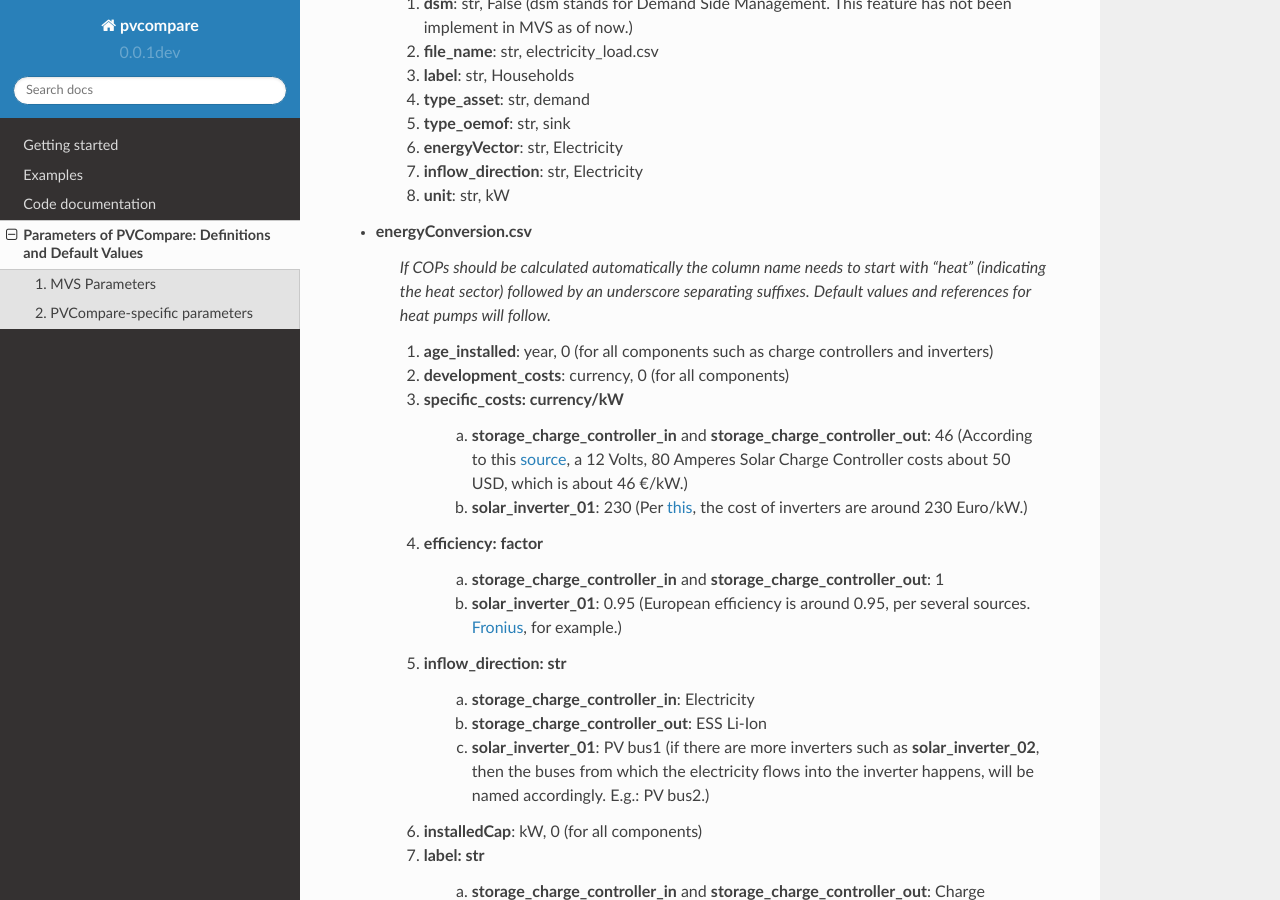
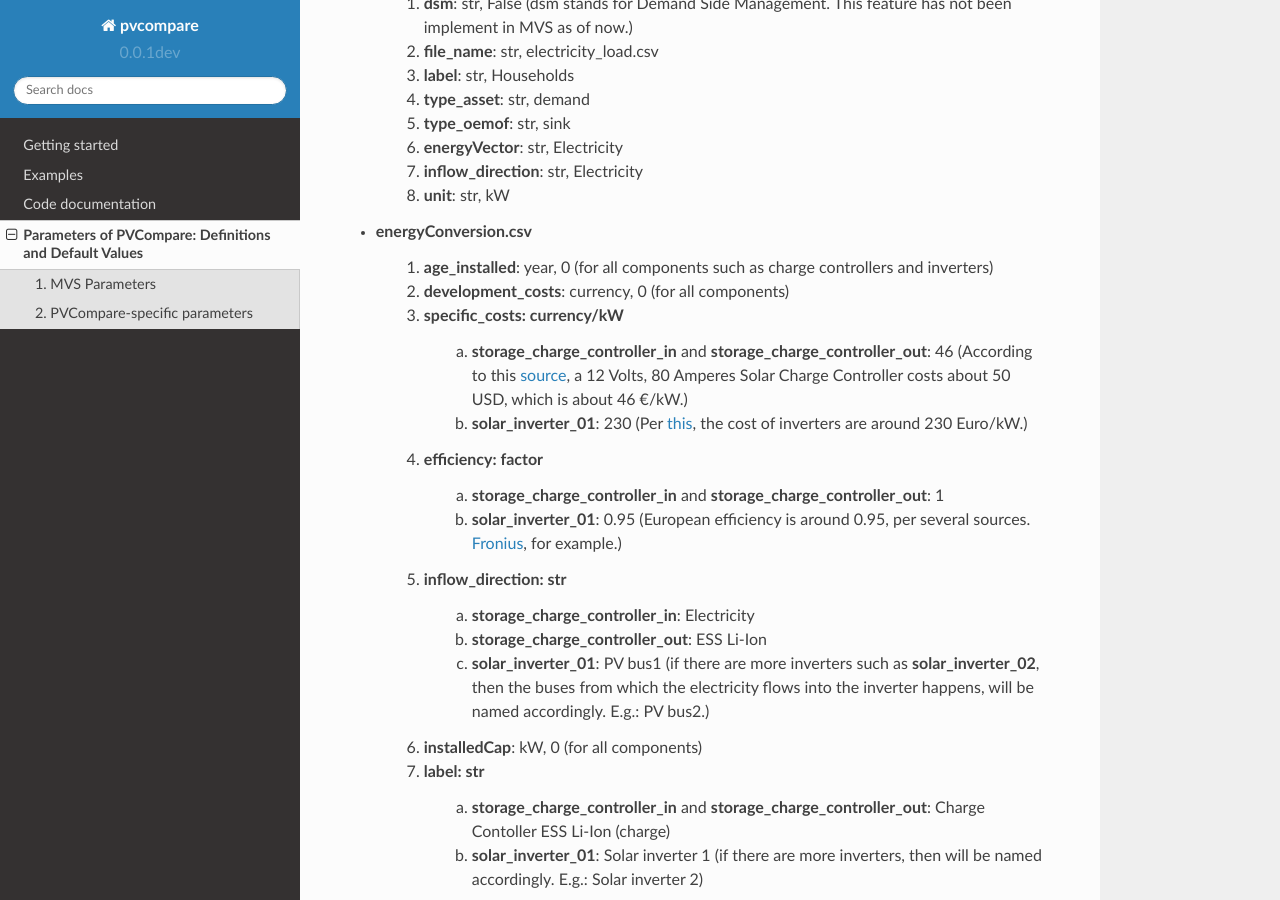
Before and after one commit to greco-project/pvcompare, a Sphinx documentation site: the page built from docs/parameters.rst, in a window 1280 px wide and 900 px high, scrolled down 1606 px. Built offline with Sphinx 7.4.7 and the Read the Docs theme 2.0.0, drawn with Linux system fonts in a browser that asks for light colours; formulas are drawn with MathJax 3.

Commit message:
Delete outdate info about heat pumps in csv parameters docs

```diff
--- a/docs/parameters.rst
+++ b/docs/parameters.rst
@@ -72,9 +72,6 @@ Some parameters can be calculated automatically by pvcompare and do not need to
     8. **unit**: str, kW
 
 * energyConversion.csv
-    *If COPs should be calculated automatically the column name needs to start with "heat" (indicating the heat sector) followed by an underscore separating suffixes.*
-    *Default values and references for heat pumps will follow.*
-
     1. **age_installed**: year, 0 (for all components such as charge controllers and inverters)
     2. **development_costs**: currency, 0 (for all components)
     3. **specific_costs**: currency/kW
```
